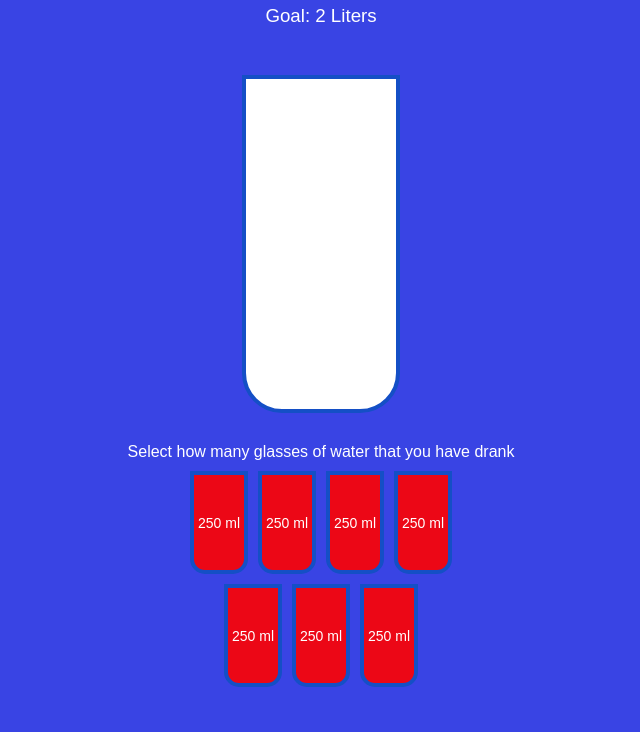
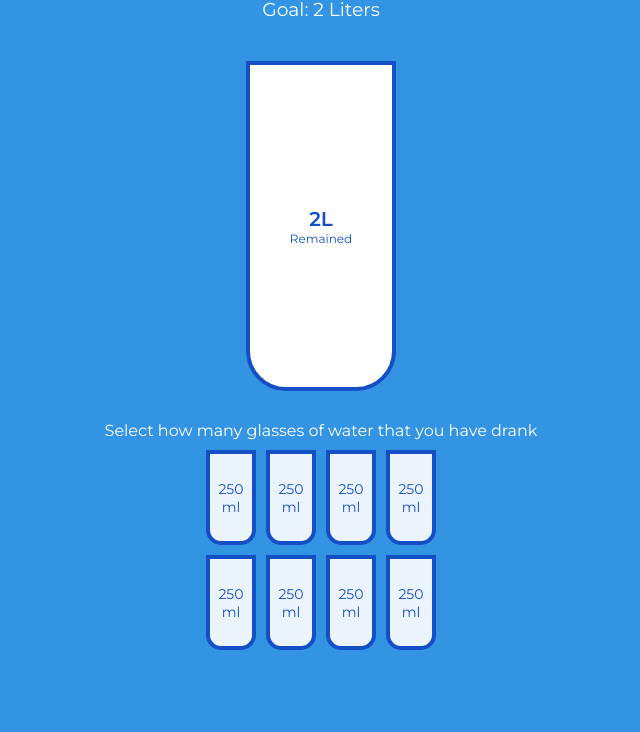
Before and after one commit to DavidToribio1/Cupjavascriptexample, a plain HTML site: page index.html in a window 1280 px wide. Shown: the part 69-801 px from the top of the page, without its empty margins (319-959 px from the left). Drawn offline with Linux system fonts and the light colour scheme; a web font is replaced by a local one.

Commit message:
Add files via upload

```diff
--- a/index.html
+++ b/index.html
@@ -1,9 +1,8 @@
 <!DOCTYPE html>
-<html lang="en" dir="ltr">
+<html lang="en">
   <head>
-    <meta charset="utf-8">
-    <meta name ="viewport" content="width=device-width",
-    initial-scale=1.0" />
+    <meta charset="UTF-8" />
+    <meta name="viewport" content="width=device-width, initial-scale=1.0" />
     <link rel="stylesheet" href="style.css" />
     <title>Drink Water</title>
   </head>
@@ -17,21 +16,22 @@
         <small>Remained</small>
       </div>
 
-    <div class="percentage" id="percentage">
+      <div class="percentage" id="percentage"></div>
+    </div>
 
+    <p class="text">Select how many glasses of water that you have drank</p>
+
+    <div class="cups">
+      <div class="cup cup-small">250 ml</div>
+      <div class="cup cup-small">250 ml</div>
+      <div class="cup cup-small">250 ml</div>
+      <div class="cup cup-small">250 ml</div>
+      <div class="cup cup-small">250 ml</div>
+      <div class="cup cup-small">250 ml</div>
+      <div class="cup cup-small">250 ml</div>
+      <div class="cup cup-small">250 ml</div>
     </div>
-    </div>
-  <p class ="text">Select how many glasses of water that you have drank
-   </p>
-   <div class="cups">
-    <div class="cup cup-small"> 250 ml</div>
-    <div class="cup cup-small"> 250 ml</div>
-    <div class="cup cup-small"> 250 ml</div>
-    <div class="cup cup-small"> 250 ml</div>
-    <div class="cup cup-small"> 250 ml</div>
-    <div class="cup cup-small"> 250 ml</div>
-    <div class="cup cup-small"> 250 ml</div>
-   </div>
+
     <script src="script.js"></script>
   </body>
 </html>
--- a/script.js
+++ b/script.js
@@ -1,52 +1,49 @@
 const smallCups = document.querySelectorAll('.cup-small')
-const listers = document.getElementById('liters')
+const liters = document.getElementById('liters')
 const percentage = document.getElementById('percentage')
 const remained = document.getElementById('remained')
 
 updateBigCup()
 
-smallCups.forEach((cup,idx) => {
-  cup.addEventListener('click', ()=> highlightCups(idx))
+smallCups.forEach((cup, idx) => {
+    cup.addEventListener('click', () => highlightCups(idx))
 })
 
 function highlightCups(idx) {
-  if(smallCups[idx].classList.contains('full') && !smallCups
-  [idx].nextElementSibling.classList.contains('full')) {
+    if (idx===7 && smallCups[idx].classList.contains("full")) idx--;
+    else if(smallCups[idx].classList.contains('full') && !smallCups[idx].nextElementSibling.classList.contains('full')) {
         idx--
     }
-}
-  smallCups.forEach((cup,idx2) => {
+
+    smallCups.forEach((cup, idx2) => {
         if(idx2 <= idx) {
             cup.classList.add('full')
-    } else{
+        } else {
             cup.classList.remove('full')
         }
     })
 
     updateBigCup()
+}
 
-
-function updateBigCup(){
+function updateBigCup() {
     const fullCups = document.querySelectorAll('.cup-small.full').length
     const totalCups = smallCups.length
 
-  if(fullCups ===0){
+    if(fullCups === 0) {
         percentage.style.visibility = 'hidden'
         percentage.style.height = 0
-
     } else {
-    percentage.style.visibility='visible'
-    pecentage.style.height = ${fullCups/totalCups * 330}px'
-    pecentage.innertext = ${fullCups/totalCups * 100}%''
+        percentage.style.visibility = 'visible'
+        percentage.style.height = `${fullCups / totalCups * 330}px`
+        percentage.innerText = `${fullCups / totalCups * 100}%`
     }
 
-  if(fullCups === totalCups){
-    remained.style.visibility='hidden'
+    if(fullCups === totalCups) {
+        remained.style.visibility = 'hidden'
         remained.style.height = 0
-
-  }
-    else{
+    } else {
         remained.style.visibility = 'visible'
-      remained.innertext = '${2 - {250 * fullCups/ 1000)}L'
+        liters.innerText = `${2 - (250 * fullCups / 1000)}L`
     }
 }
--- a/style.css
+++ b/style.css
@@ -1,23 +1,22 @@
-
-@import url('https://fonts.googleapis.com/css2?family=Rubik+Wet+Paint&display=swap');
+@import url('https://fonts.googleapis.com/css?family=Montserrat:400,600&display=swap');
 
 :root {
   --border-color: #144fc6;
-  --fill
+  --fill-color: #6ab3f8;
 }
 
-{
+* {
   box-sizing: border-box;
 }
 
-body{
-  background: #3944e4;
+body {
+  background-color: #3494e4;
   color: #fff;
-  font-family: RubikWetPaint, sans-serif;
+  font-family: 'Montserrat', sans-serif;
   display: flex;
   flex-direction: column;
   align-items: center;
-  margin-bottom: 40px
+  margin-bottom: 40px;
 }
 
 h1 {
@@ -26,13 +25,13 @@ h1 {
 
 h3 {
   font-weight: 400;
-  margin: 10 px 0;
+  margin: 10px 0;
 }
 
-.cup{
+.cup {
   background-color: #fff;
   border: 4px solid var(--border-color);
-  color: 4 var(--border-color);
+  color: var(--border-color);
   border-radius: 0 0 40px 40px;
   height: 330px;
   width: 150px;
@@ -40,16 +39,15 @@ h3 {
   display: flex;
   flex-direction: column;
   overflow: hidden;
-
 }
 
 .cup.cup-small {
   height: 95px;
   width: 50px;
   border-radius: 0 0 15px 15px;
-  background-color: rgba(255, 0, 0, 0.9);
+  background-color: rgba(255, 255, 255, 0.9);
   cursor: pointer;
-  font-size:14px;
+  font-size: 14px;
   align-items: center;
   justify-content: center;
   text-align: center;
@@ -57,12 +55,12 @@ h3 {
   transition: 0.3s ease;
 }
 
-.cup.cup-small.full{
-  background-color: var(fill-color);
+.cup.cup-small.full {
+  background-color: var(--fill-color);
   color: #fff;
 }
 
-.cups{
+.cups {
   display: flex;
   flex-wrap: wrap;
   align-items: center;
@@ -77,8 +75,9 @@ h3 {
   justify-content: center;
   text-align: center;
   flex: 1;
-  transition: 0.3 ease;
+  transition: 0.3s ease;
 }
+
 .remained span {
   font-size: 20px;
   font-weight: bold;
@@ -88,10 +87,9 @@ h3 {
   font-size: 12px;
 }
 
-
-.percentage{
-  background-color:var(--fill-color);
-  display:flex;
+.percentage {
+  background-color: var(--fill-color);
+  display: flex;
   align-items: center;
   justify-content: center;
   font-weight: bold;
@@ -100,8 +98,7 @@ h3 {
   transition: 0.3s ease;
 }
 
-
-.text{
+.text {
   text-align: center;
-  margin:0 0 5px;
+  margin: 0 0 5px;
 }
```
Lines whose indentation alone changed are shown as unchanged.
